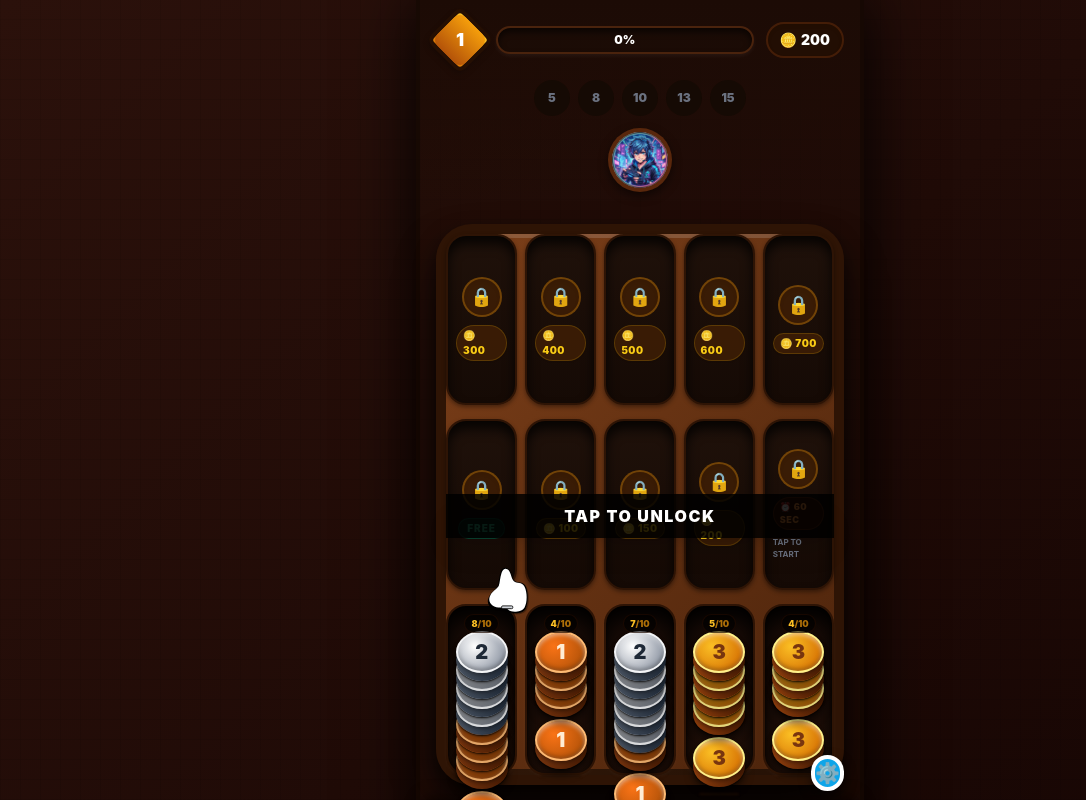
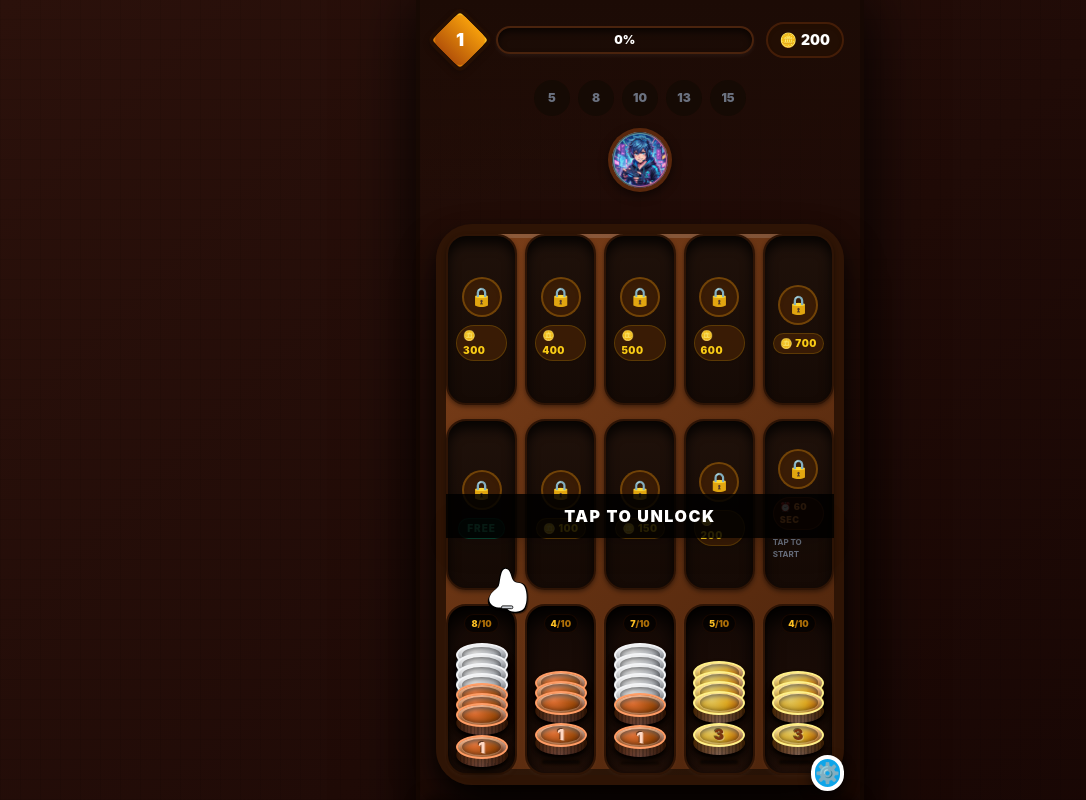
Before and after one commit to NexUser12/Poket-sort-coin, a React (Vite) app: page / in a window 1280 px wide. Shown: the top 800 px of the page, without its empty margins (0-1086 px from the left). Built offline with nearby package versions, Linux system fonts and the light colour scheme; the HTML template or start-up script is replaced by a standard one.

Commit message:
updete 1

```diff
--- a/src/components/board/Coin.jsx
+++ b/src/components/board/Coin.jsx
@@ -1,13 +1,15 @@
 import React from 'react';
 
-export const Coin = ({ value, isLifted, isMerging }) => {
+export const Coin = ({ value, isLifted, isMerging, showNumber }) => {
   return (
     <div className={`coin-3d ${isLifted ? 'coin-lifted' : ''} ${isMerging ? 'merge-pop' : ''}`}>
       {/* 3D Side Edge */}
       <div className={`coin-3d-edge coin-edge-${value}`}></div>
       {/* 3D Front Face */}
       <div className={`coin-3d-face coin-face-${value}`}>
-        {value}
+        <div className="coin-inner-face">
+          {showNumber && <span className="coin-number">{value}</span>}
+        </div>
       </div>
     </div>
   );
--- a/src/components/board/CoinSlot.jsx
+++ b/src/components/board/CoinSlot.jsx
@@ -148,8 +148,8 @@ export const CoinSlot = ({ slotIndex }) => {
             <div
               key={idx}
               style={{
-                marginTop: idx > 0 ? '-34px' : '0px',
-                zIndex: idx + 5,
+                marginTop: idx > 0 ? '-22px' : '0px',
+                zIndex: totalCoins - idx + 5,
               }}
               className="transition-all duration-200"
             >
@@ -157,6 +157,7 @@ export const CoinSlot = ({ slotIndex }) => {
                 value={coinVal}
                 isLifted={isTopSeq && isSelected}
                 isMerging={isMerging}
+                showNumber={idx === 0}
               />
             </div>
           );
--- a/src/index.css
+++ b/src/index.css
@@ -59,14 +59,14 @@
 /* 3D Coin CSS */
 .coin-3d {
   width: 52px;
-  height: 52px;
+  height: 32px;
   position: relative;
   transition: all 0.2s cubic-bezier(0.175, 0.885, 0.32, 1.275);
 }
 
 .coin-3d-face {
   width: 100%;
-  height: 42px;
+  height: 24px;
   border-radius: 50%;
   position: absolute;
   top: 0;
@@ -75,113 +75,162 @@
   display: flex;
   align-items: center;
   justify-content: center;
-  font-weight: 900;
-  font-size: 1.25rem;
-  box-shadow:
-    inset 0 2px 4px rgba(255, 255, 255, 0.5),
-    inset 0 -2px 4px rgba(0, 0, 0, 0.3),
-    0 2px 4px rgba(0, 0, 0, 0.4);
   user-select: none;
   pointer-events: none;
+  box-shadow:
+    inset 0 3px 6px rgba(255, 255, 255, 0.65),
+    inset 0 -3px 6px rgba(0, 0, 0, 0.4),
+    0 4px 6px rgba(0, 0, 0, 0.3);
 }
 
 .coin-3d-edge {
   width: 100%;
-  height: 42px;
+  height: 24px;
   border-radius: 50%;
   position: absolute;
   top: 8px; /* Thickness depth */
   left: 0;
   z-index: 5;
   box-shadow:
-    0 5px 8px rgba(0, 0, 0, 0.6),
-    0 1px 2px rgba(0, 0, 0, 0.8);
+    0 6px 10px rgba(0, 0, 0, 0.65),
+    0 2px 4px rgba(0, 0, 0, 0.8);
   pointer-events: none;
+}
+
+.coin-inner-face {
+  width: 82%;
+  height: 82%;
+  border-radius: 50%;
+  display: flex;
+  align-items: center;
+  justify-content: center;
+  box-shadow:
+    inset 0 2px 4px rgba(0, 0, 0, 0.45),
+    0 1.5px 1.5px rgba(255, 255, 255, 0.25);
+  background: rgba(0, 0, 0, 0.12);
+}
+
+.coin-number {
+  font-weight: 900;
+  font-size: 0.95rem;
+  text-shadow:
+    -1px -1px 0px rgba(0, 0, 0, 0.45),
+    1px 1px 0px rgba(255, 255, 255, 0.3);
+  user-select: none;
+  line-height: 1;
 }
 
 /* Coin Colors & Textures */
 /* Coin 1: Bronze */
 .coin-face-1 {
-  background: radial-gradient(circle at 35% 35%, #f97316 0%, #b45309 80%, #78350f 100%);
-  border: 2px solid #fdba74;
-  color: #ffedd5;
+  background: radial-gradient(circle at 35% 35%, #ff7e39 0%, #b45309 60%, #7c2d12 100%);
+  border: 2px solid #ff9d66;
+  color: #ffd7c2;
 }
 .coin-edge-1 {
-  background: linear-gradient(90deg, #78350f 0%, #451a03 100%);
+  background:
+    repeating-linear-gradient(90deg, rgba(0,0,0,0.2) 0px, rgba(0,0,0,0.2) 1.5px, transparent 1.5px, transparent 3.5px),
+    linear-gradient(90deg, rgba(0,0,0,0.55) 0%, rgba(255,255,255,0.15) 30%, rgba(255,255,255,0.2) 50%, rgba(0,0,0,0.55) 100%),
+    linear-gradient(to bottom, #b45309, #431407);
 }
 
 /* Coin 2: Silver */
 .coin-face-2 {
-  background: radial-gradient(circle at 35% 35%, #ffffff 0%, #9ca3af 70%, #4b5563 100%);
+  background: radial-gradient(circle at 35% 35%, #ffffff 0%, #d1d5db 55%, #6b7280 100%);
   border: 2px solid #f3f4f6;
   color: #1f2937;
 }
 .coin-edge-2 {
-  background: linear-gradient(90deg, #4b5563 0%, #1f2937 100%);
+  background:
+    repeating-linear-gradient(90deg, rgba(0,0,0,0.18) 0px, rgba(0,0,0,0.18) 1.5px, transparent 1.5px, transparent 3.5px),
+    linear-gradient(90deg, rgba(0,0,0,0.45) 0%, rgba(255,255,255,0.25) 30%, rgba(255,255,255,0.3) 50%, rgba(0,0,0,0.45) 100%),
+    linear-gradient(to bottom, #9ca3af, #374151);
 }
 
 /* Coin 3: Gold */
 .coin-face-3 {
-  background: radial-gradient(circle at 35% 35%, #fbbf24 0%, #d97706 75%, #92400e 100%);
+  background: radial-gradient(circle at 35% 35%, #ffe066 0%, #fbbf24 45%, #d97706 80%, #78350f 100%);
   border: 2px solid #fef08a;
   color: #78350f;
 }
 .coin-edge-3 {
-  background: linear-gradient(90deg, #92400e 0%, #451a03 100%);
+  background:
+    repeating-linear-gradient(90deg, rgba(0,0,0,0.2) 0px, rgba(0,0,0,0.2) 1.5px, transparent 1.5px, transparent 3.5px),
+    linear-gradient(90deg, rgba(0,0,0,0.5) 0%, rgba(255,255,255,0.2) 30%, rgba(255,255,255,0.3) 50%, rgba(0,0,0,0.5) 100%),
+    linear-gradient(to bottom, #d97706, #451a03);
 }
 
 /* Coin 5: Emerald Green */
 .coin-face-5 {
-  background: radial-gradient(circle at 35% 35%, #34d399 0%, #059669 80%, #064e3b 100%);
+  background: radial-gradient(circle at 35% 35%, #6ee7b7 0%, #10b981 50%, #059669 85%, #064e3b 100%);
   border: 2px solid #a7f3d0;
-  color: #ecfdf5;
+  color: #064e3b;
 }
 .coin-edge-5 {
-  background: linear-gradient(90deg, #064e3b 0%, #022c22 100%);
+  background:
+    repeating-linear-gradient(90deg, rgba(0,0,0,0.2) 0px, rgba(0,0,0,0.2) 1.5px, transparent 1.5px, transparent 3.5px),
+    linear-gradient(90deg, rgba(0,0,0,0.5) 0%, rgba(255,255,255,0.2) 30%, rgba(255,255,255,0.35) 50%, rgba(0,0,0,0.5) 100%),
+    linear-gradient(to bottom, #059669, #022c22);
 }
 
 /* Coin 8: Sapphire Blue */
 .coin-face-8 {
-  background: radial-gradient(circle at 35% 35%, #60a5fa 0%, #2563eb 80%, #1e3a8a 100%);
+  background: radial-gradient(circle at 35% 35%, #93c5fd 0%, #3b82f6 50%, #2563eb 85%, #1e3a8a 100%);
   border: 2px solid #bfdbfe;
-  color: #eff6ff;
+  color: #1e3a8a;
 }
 .coin-edge-8 {
-  background: linear-gradient(90deg, #1e3a8a 0%, #172554 100%);
+  background:
+    repeating-linear-gradient(90deg, rgba(0,0,0,0.2) 0px, rgba(0,0,0,0.2) 1.5px, transparent 1.5px, transparent 3.5px),
+    linear-gradient(90deg, rgba(0,0,0,0.5) 0%, rgba(255,255,255,0.2) 30%, rgba(255,255,255,0.3) 50%, rgba(0,0,0,0.5) 100%),
+    linear-gradient(to bottom, #2563eb, #172554);
 }
 
 /* Coin 10: Amethyst Purple */
 .coin-face-10 {
-  background: radial-gradient(circle at 35% 35%, #c084fc 0%, #7c3aed 80%, #4c1d95 100%);
+  background: radial-gradient(circle at 35% 35%, #d8b4fe 0%, #8b5cf6 50%, #7c3aed 85%, #4c1d95 100%);
   border: 2px solid #e9d5ff;
-  color: #faf5ff;
+  color: #4c1d95;
 }
 .coin-edge-10 {
-  background: linear-gradient(90deg, #4c1d95 0%, #2e1065 100%);
+  background:
+    repeating-linear-gradient(90deg, rgba(0,0,0,0.2) 0px, rgba(0,0,0,0.2) 1.5px, transparent 1.5px, transparent 3.5px),
+    linear-gradient(90deg, rgba(0,0,0,0.5) 0%, rgba(255,255,255,0.2) 30%, rgba(255,255,255,0.3) 50%, rgba(0,0,0,0.5) 100%),
+    linear-gradient(to bottom, #7c3aed, #2e1065);
 }
 
 /* Coin 13: Coral Pink */
 .coin-face-13 {
-  background: radial-gradient(circle at 35% 35%, #f472b6 0%, #db2777 80%, #831843 100%);
+  background: radial-gradient(circle at 35% 35%, #fbcfe8 0%, #ec4899 50%, #db2777 85%, #831843 100%);
   border: 2px solid #fbcfe8;
-  color: #fdf2f8;
+  color: #831843;
 }
 .coin-edge-13 {
-  background: linear-gradient(90deg, #831843 0%, #4c0519 100%);
+  background:
+    repeating-linear-gradient(90deg, rgba(0,0,0,0.2) 0px, rgba(0,0,0,0.2) 1.5px, transparent 1.5px, transparent 3.5px),
+    linear-gradient(90deg, rgba(0,0,0,0.5) 0%, rgba(255,255,255,0.2) 30%, rgba(255,255,255,0.3) 50%, rgba(0,0,0,0.5) 100%),
+    linear-gradient(to bottom, #db2777, #4c0519);
 }
 
 /* Coin 15: Glowing Gold Aura */
 .coin-face-15 {
-  background: radial-gradient(circle at 35% 35%, #fef08a 0%, #f59e0b 70%, #b45309 100%);
+  background: radial-gradient(circle at 35% 35%, #ffffff 0%, #fef08a 35%, #f59e0b 70%, #b45309 100%);
   border: 2px solid #ffffff;
-  color: #ffffff;
+  color: #78350f;
   box-shadow:
-    inset 0 2px 4px rgba(255, 255, 255, 0.7),
-    0 0 20px #fbbf24,
-    0 0 35px #f59e0b;
+    inset 0 2px 4px rgba(255, 255, 255, 0.8),
+    0 0 15px #fbbf24,
+    0 0 25px #f59e0b;
 }
 .coin-edge-15 {
-  background: linear-gradient(90deg, #b45309 0%, #78350f 100%);
+  background:
+    repeating-linear-gradient(90deg, rgba(0,0,0,0.2) 0px, rgba(0,0,0,0.2) 1.5px, transparent 1.5px, transparent 3.5px),
+    linear-gradient(90deg, rgba(255,255,255,0.4) 0%, rgba(255,255,255,0.6) 30%, rgba(255,255,255,0.4) 70%, rgba(0,0,0,0.4) 100%),
+    linear-gradient(to bottom, #f59e0b, #78350f);
+  box-shadow:
+    0 5px 8px rgba(0, 0, 0, 0.6),
+    0 1px 2px rgba(0, 0, 0, 0.8),
+    0 0 15px rgba(251, 191, 36, 0.4);
 }
 
 /* Selection / Lift Animation */
```
Also changed, not shown: 5 other files (tests, documents, lock files or other folders).
